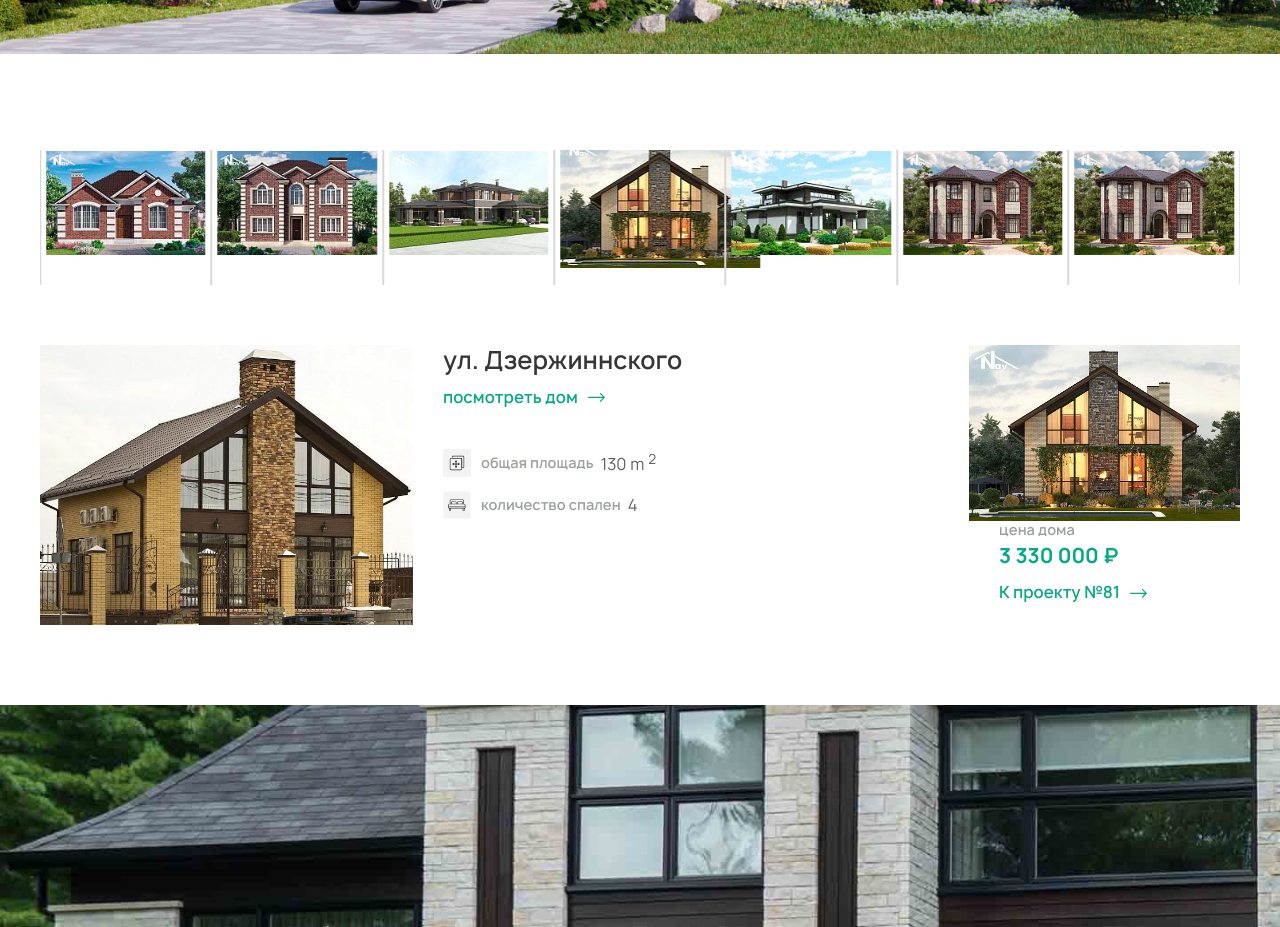
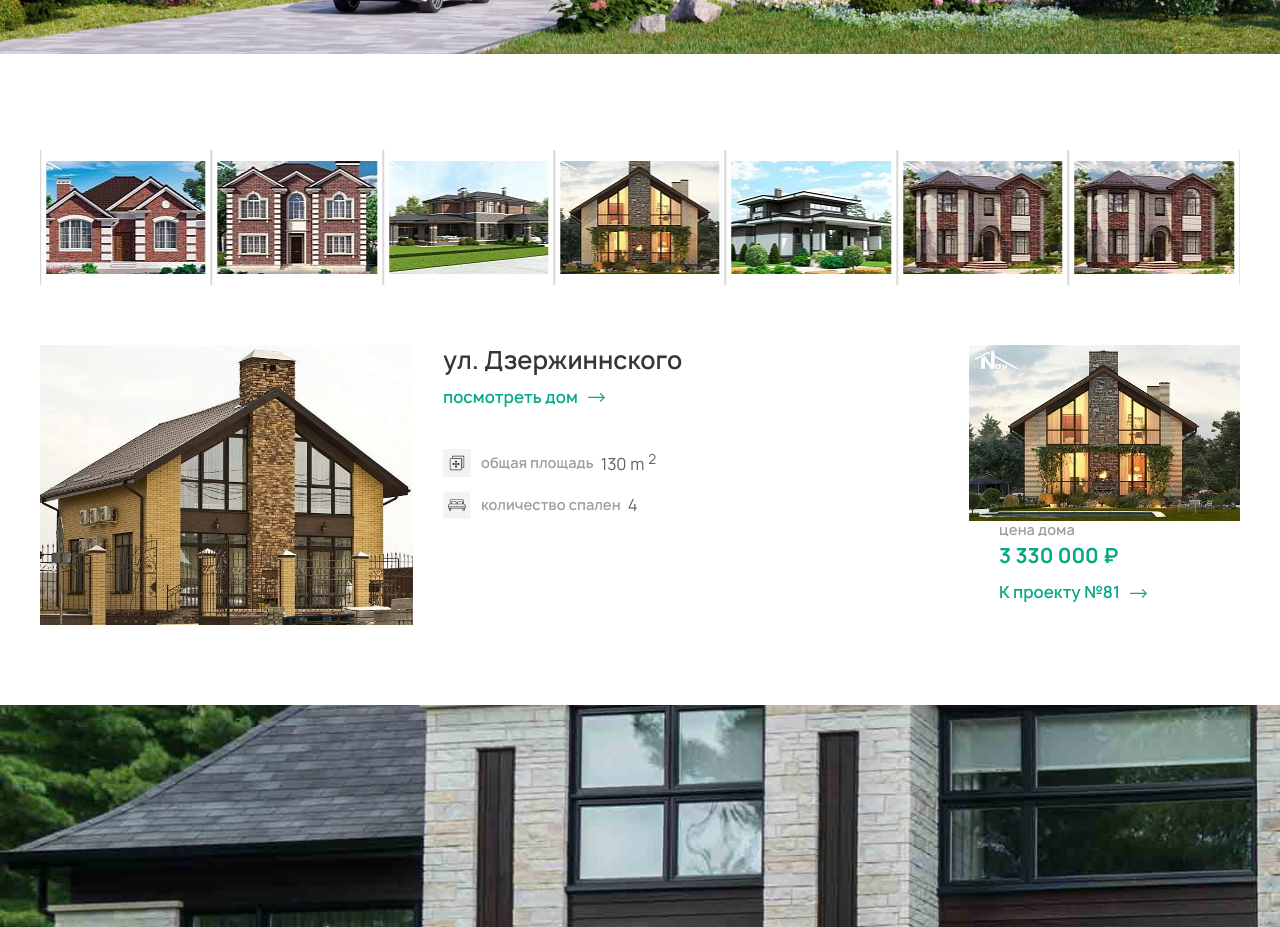
Before and after one commit to artykovdaniyar/novation, a React (Create React App) app: page / in a window 1280 px wide. Shown: the part 840-1767 px from the top of the page. Built offline with nearby package versions, Linux system fonts and the light colour scheme.

Commit message:
test Safari 5

```diff
--- a/src/Pages/Home/CompletedProjects.jsx
+++ b/src/Pages/Home/CompletedProjects.jsx
@@ -101,16 +101,16 @@ const completedProjectsStyle = css`
 		height: 100%;
 	}
 	.tabs_btn {
-		/* display: block;
+		display: block;
 		width: 100%;
 		height: 100%;
-		position: relative; */
+		position: relative;
 	}
 
 	.tabs_img {
 		width: 100%;
 		height: 100%;
-		/* object-fit: none; */
+		object-fit: none;
 	}
 	.swiper-slide:hover .tabs_img-wrapper {
 		background: #05a984;
@@ -118,7 +118,7 @@ const completedProjectsStyle = css`
 		font-size: 20px;
 	}
 	.tabs_img-wrapper {
-		/* width: 100%;
+		width: 100%;
 		height: 100%;
 		display: flex;
 		opacity: 0.4;
@@ -128,7 +128,7 @@ const completedProjectsStyle = css`
 		line-height: 1.2;
 		font-size: 14px;
 		font-weight: 600;
-		transition: background 0.4s ease-in-out, opacity 0.4s ease-in; */
+		transition: background 0.4s ease-in-out, opacity 0.4s ease-in;
 	}
 
 	.tab-content {
@@ -328,12 +328,10 @@ const CompletedProjects = () => {
 					}}
 				>
 					<SwiperSlide tag="button" onClick={() => selectTabHandler(1)}>
-						<div className="tabs_btn">
-							{/* <img src={projectTab1Img} alt="tab img" className="tabs_img" /> */}
-							<img src={projectTab1Img} alt="" />
-
+						<img src={projectTab1Img} alt="tab img" className="tabs_img" />
+						{/* <div className="tabs_btn">
 							<div className="tabs_img-wrapper"></div>
-						</div>
+						</div> */}
 					</SwiperSlide>
 					<SwiperSlide tag="button" onClick={() => selectTabHandler(2)}>
 						<div className="tabs_btn">
```
